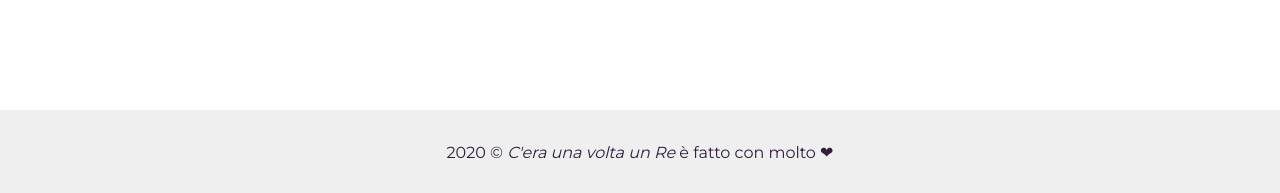
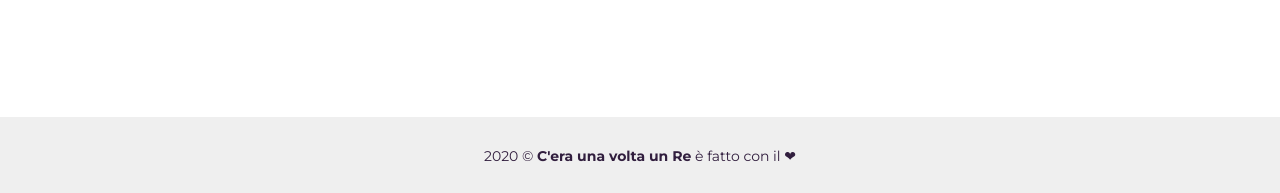
Before and after one commit to marste/lara, a Jekyll site: the page built from index.html, in a window 1280 px wide. Shown: the part 1124-1317 px from the top of the page. Built offline with Jekyll 4.4.1, drawn with Linux system fonts in a browser that asks for light colours; the list of posts is cut into pages by our own code.

```diff
--- a/_includes/footer.html
+++ b/_includes/footer.html
@@ -1,5 +1,5 @@
 <footer class="main-footer">
   <div class="copyright">
-    <p>{{site.time | date: '%Y'}} &copy; <i>{{site.author}}</i> è fatto con molto &#10084;</p>
+    <p>{{site.time | date: '%Y'}} &copy; <b>{{site.author}}</b> è fatto con il &#10084;</p>
   </div>
 </footer> <!-- End Footer -->
--- a/assets/css/main.css
+++ b/assets/css/main.css
@@ -1177,7 +1177,7 @@
 .main-footer .copyright {
   text-align: center;
   color: #311e3e;
-  font-size: 16px;
+  font-size: 14px;
 }
 
 /* = = = = = = = = = = Post-Page Styles = = = = = = = = = = */
```
